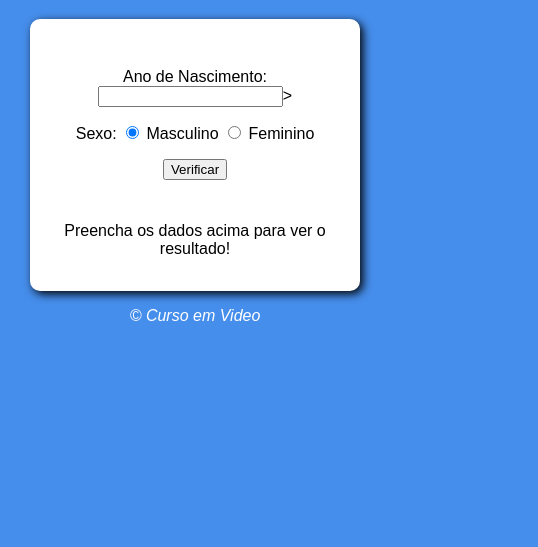
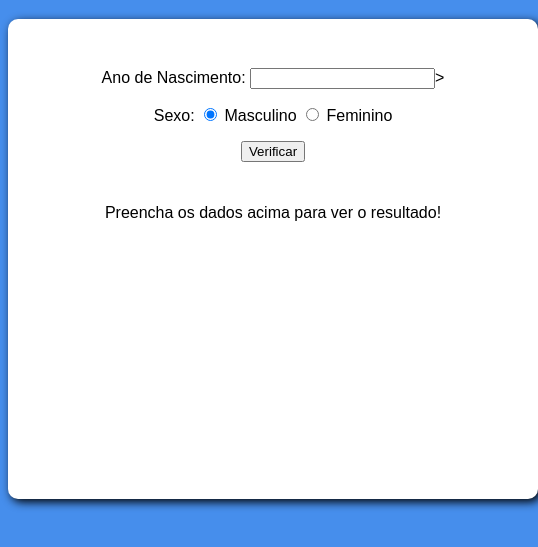
Before and after one commit to simoneslima/verificador-de-idadee, a plain HTML site: page index.html in a window 390 px wide. Shown: the part 61-608 px from the top of the page, 538 px wide, since content can reach past the window. Drawn offline with Linux system fonts and the light colour scheme.

Commit message:
corrigir

```diff
--- a/stilos.css
+++ b/stilos.css
@@ -27,11 +27,24 @@ footer {
     font-style: italic;
 }
 @media only screen and (max-width:500px){
+    body {
+
+        background-color: rgb(70,142,236);
+        font-family: Arial, Helvetica, sans-serif;
+        font-size: normal 15pt;
+    }
+    header {
+        color: white;
+        text-align: center;
+    }
+
     section {
         background-color: white;
         border-radius: 10px;
         padding: 15px;
-        width: 300px;
+        position: absolute;
+        height: 450px;
+        width: 100;
         margin: auto;
         box-shadow: 3px 3px 10px rgb(0,0,0,363);
 
```
